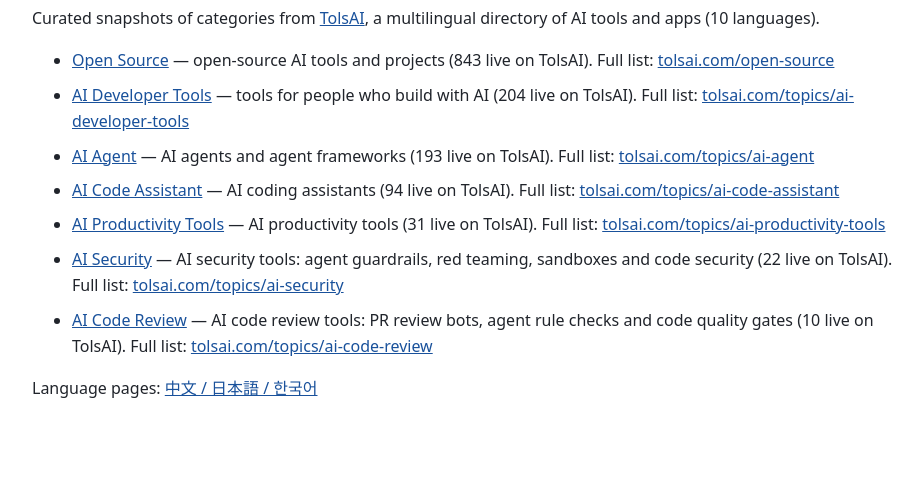
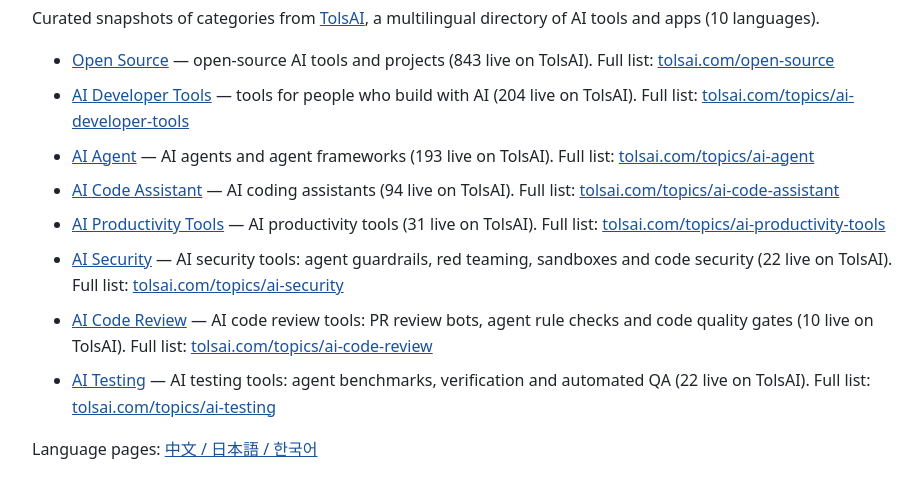
Before and after one commit to allen16881/awesome-tolsai, a plain HTML site: page topics/index.html in a window 1280 px wide. Shown: the part 149-646 px from the top of the page, without its empty margins (168-1090 px from the left). Drawn offline with Linux system fonts and the light colour scheme.

Commit message:
Topics index: add AI Testing

```diff
--- a/topics/index.html
+++ b/topics/index.html
@@ -10,6 +10,7 @@
 <li><a href="open-source.html">Open Source</a> — open-source AI tools and projects (843 live on TolsAI). Full list: <a href="https://www.tolsai.com/open-source">tolsai.com/open-source</a></li><li><a href="ai-developer-tools.html">AI Developer Tools</a> — tools for people who build with AI (204 live on TolsAI). Full list: <a href="https://www.tolsai.com/topics/ai-developer-tools">tolsai.com/topics/ai-developer-tools</a></li><li><a href="ai-agent.html">AI Agent</a> — AI agents and agent frameworks (193 live on TolsAI). Full list: <a href="https://www.tolsai.com/topics/ai-agent">tolsai.com/topics/ai-agent</a></li><li><a href="ai-code-assistant.html">AI Code Assistant</a> — AI coding assistants (94 live on TolsAI). Full list: <a href="https://www.tolsai.com/topics/ai-code-assistant">tolsai.com/topics/ai-code-assistant</a></li><li><a href="ai-productivity-tools.html">AI Productivity Tools</a> — AI productivity tools (31 live on TolsAI). Full list: <a href="https://www.tolsai.com/topics/ai-productivity-tools">tolsai.com/topics/ai-productivity-tools</a></li>
 <li><a href="ai-security.html">AI Security</a> — AI security tools: agent guardrails, red teaming, sandboxes and code security (22 live on TolsAI). Full list: <a href="https://www.tolsai.com/topics/ai-security">tolsai.com/topics/ai-security</a></li>
 <li><a href="ai-code-review.html">AI Code Review</a> — AI code review tools: PR review bots, agent rule checks and code quality gates (10 live on TolsAI). Full list: <a href="https://www.tolsai.com/topics/ai-code-review">tolsai.com/topics/ai-code-review</a></li>
+<li><a href="ai-testing.html">AI Testing</a> — AI testing tools: agent benchmarks, verification and automated QA (22 live on TolsAI). Full list: <a href="https://www.tolsai.com/topics/ai-testing">tolsai.com/topics/ai-testing</a></li>
 </ul>
 <p>Language pages: <a href="../locales/index.html">中文 / 日本語 / 한국어</a></p>
 
```
